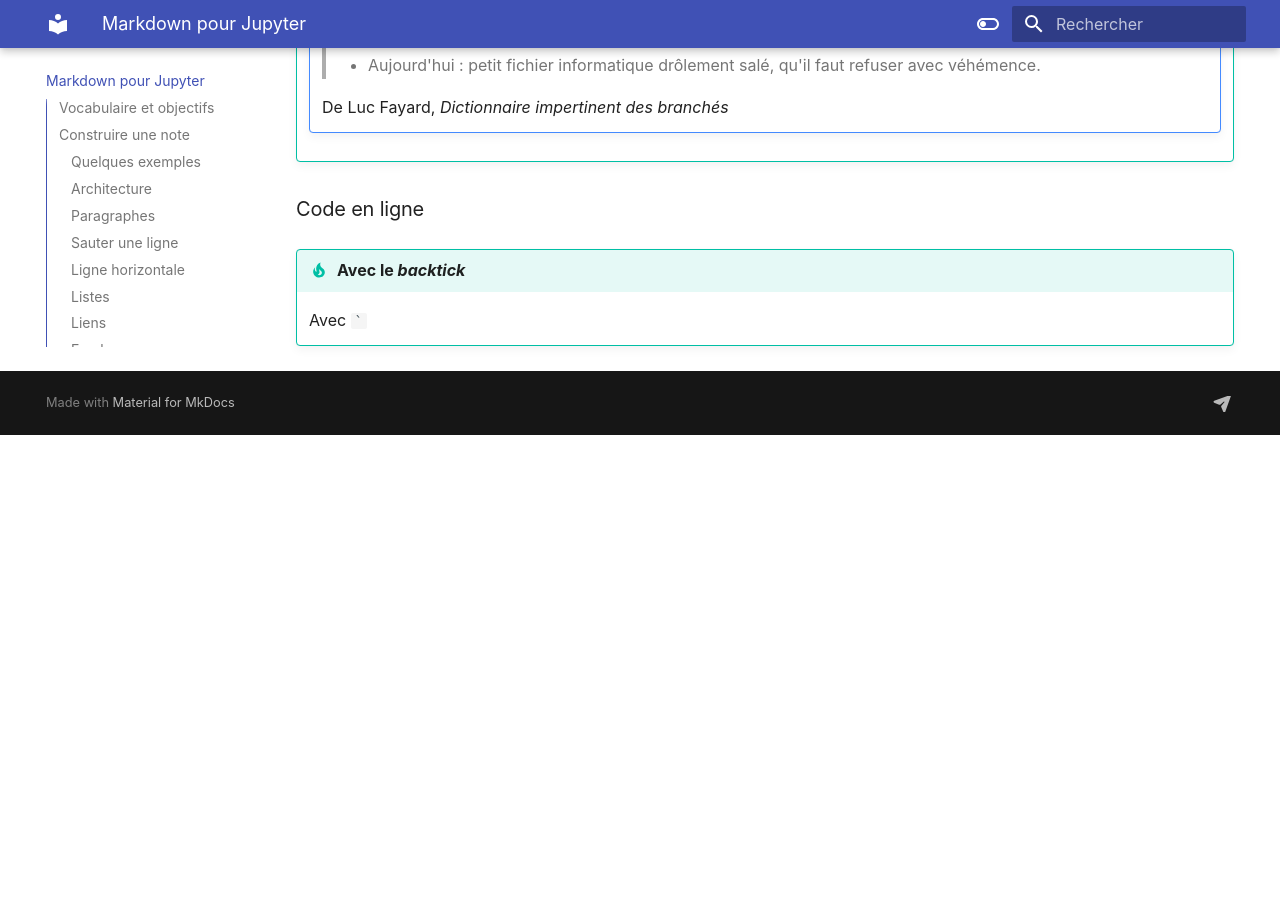
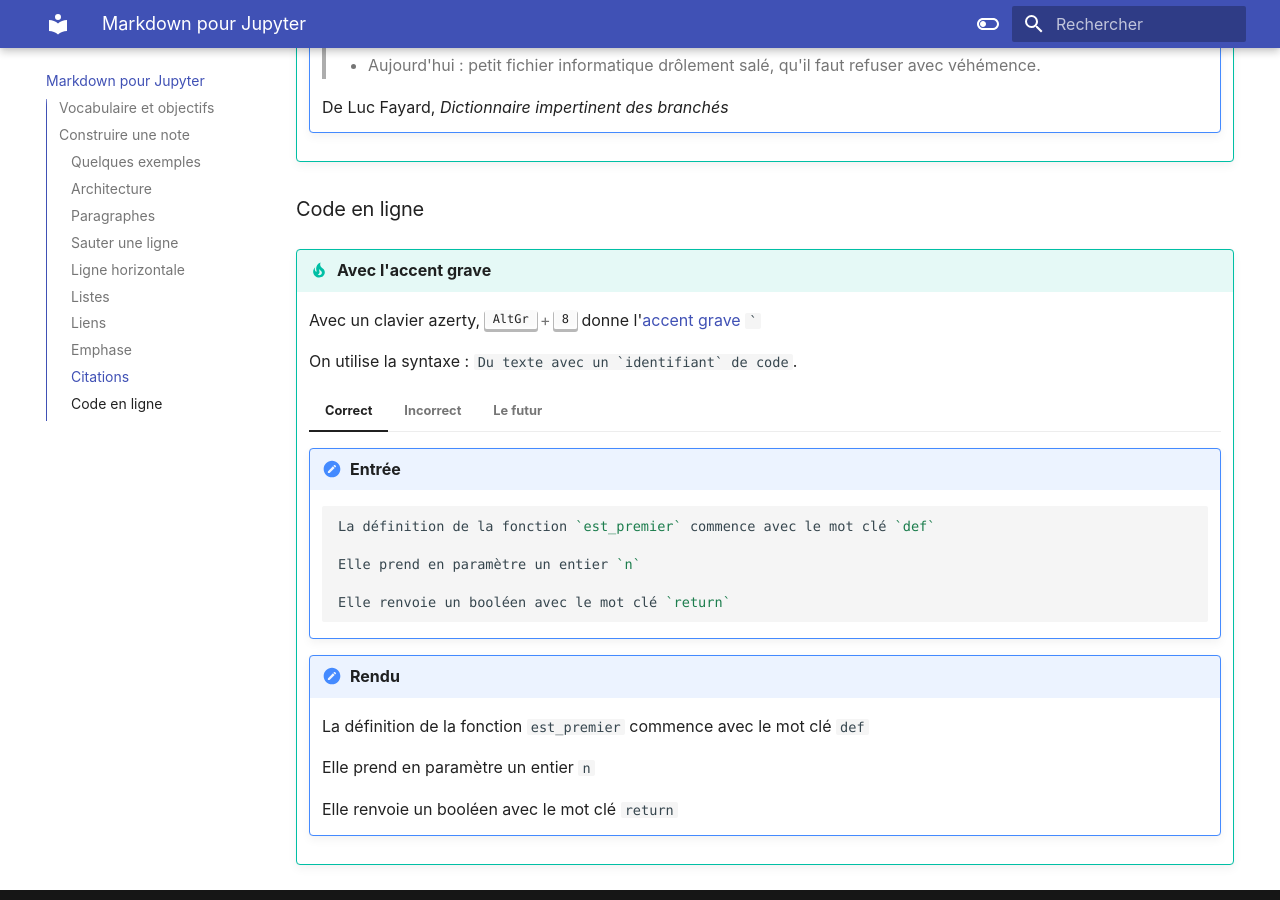
Before and after one commit to lilabidi/Learn-mkdocs, an MkDocs documentation site: the page built from docs/markdown-jupyter.md, in a window 1280 px wide and 900 px high, scrolled down 9417 px. Built offline with MkDocs 1.6.1 and Material for MkDocs 9.7.7, drawn with Linux system fonts in a browser that asks for light colours; before the commit the page ends 9852 px from its top, so only the background shows below that.

Commit message:
code en ligne

````diff
--- a/docs/markdown-jupyter.md
+++ b/docs/markdown-jupyter.md
@@ -24,7 +24,6 @@
     Nous utiliserons ici la partie commune à toute les versions, avec le style le plus commun possible, ce sera en particulier utile pour travaille avec **Jupyter**.
 
     Dans la partie suivante nous travaillerons avec certaines facilités offertes par **MkDocs**.
-
 
 !!! example "D'autres tutoriels"
     === "En anglais"
@@ -59,10 +58,12 @@
 
     === "Correct"
         !!! note "Entrée"
+
             ```markdown
             # Mon super titre
 
             Mon premier paragraphe.
+
             ```
         !!! done "Rendu"
             <big><strong>Mon super titre</strong></big>
@@ -85,6 +86,7 @@
     ??? example "Example concret"
 
         Pour cette page, le brouillon de structure a commencé ainsi
+
         ```markdown
         # Les bases du Markdown
 
@@ -140,14 +142,17 @@
 
     === "Correct"
         !!! note "Entrée"
+
             ```markdown
             Lorem ipsum dolor sit amet, consectetur adipiscing elit. Proin at cursus nibh, et lobortis mauris. Sed tempus turpis quis turpis pulvinar, ac vehicula dui convallis. Phasellus tempus massa quam, ac mollis libero cursus eget. Donec convallis a nisl vitae scelerisque. Ut vel nisl id augue ullamcorper lobortis at id dolor.
             ```
+
         !!! done "Rendu"
             Lorem ipsum dolor sit amet, consectetur adipiscing elit. Proin at cursus nibh, et lobortis mauris. Sed tempus turpis quis turpis pulvinar, ac vehicula dui convallis. Phasellus tempus massa quam, ac mollis libero cursus eget. Donec convallis a nisl vitae scelerisque. Ut vel nisl id augue ullamcorper lobortis at id dolor.
 
     === "Incorrect"
         !!! note "Entrée"
+
             ```markdown
                 Lorem ipsum dolor sit amet, consectetur adipiscing elit. Proin at cursus nibh, et lobortis mauris. Sed tempus turpis quis turpis pulvinar, ac vehicula dui convallis. Phasellus tempus massa quam, ac mollis libero cursus eget. Donec convallis a nisl vitae scelerisque. Ut vel nisl id augue ullamcorper lobortis at id dolor.
             ```
@@ -155,6 +160,7 @@
         Le texte devient du code en bloc, avec une police à chasse fixe.
 
         !!! warning "Rendu"
+
             <pre>
             Lorem ipsum dolor sit amet, consectetur adipiscing elit. Proin at cursus nibh, et lobortis mauris. Sed tempus turpis quis turpis pulvinar, ac vehicula dui convallis. Phasellus tempus massa quam, ac mollis libero cursus eget. Donec convallis a nisl vitae scelerisque. Ut vel nisl id augue ullamcorper lobortis at id dolor.
             </pre>
@@ -166,20 +172,24 @@
 
     === "Correct"
         !!! note "Entrée"
+
             ```markdown
             ligne1
             ligne2
             ```
+
         !!! done "Rendu"
             ligne1
             ligne2
 
     === "Incorrect"
         !!! note "Entrée"
+
             ```markdown
             ligne1
             ligne2
             ```
+
         !!! done "Rendu"
             ligne1
             ligne2
@@ -197,13 +207,13 @@
     - Certains éditeurs de texte suppriment les espaces de fin de ligne ; votre document serait modifié !
     - **Conseil** : il est possible, avec son éditeur, d'afficher discrètement les espaces ; c'est une bonne pratique.
 
-
 ### Ligne horizontale
 
 !!! tip "Séparer deux paragraphes"
     On utilise `---` entre les deux paragraphes, avec des lignes vides.
 
     !!! note "Entrée"
+
         ```markdown
         Paragraphe 1...
 
@@ -233,6 +243,7 @@
 
     !!! abstract "Liste à puce"
         !!! note "Entrée"
+
             ```markdown
             Markdown est **très** utilisé sur de _nombreux_ forums
 
@@ -258,6 +269,7 @@
 
         Pour information, la traduction pour le navigateur.
         ??? info "Code HTML"
+
             ```html
             <p>Markdown est <strong>très</strong> utilisé sur de <em>nombreux</em> forums</p>
             <ul>
@@ -277,6 +289,7 @@
 
     !!! example "Liste numérotée"
         !!! note "Entrée"
+
             ```markdown
             Pour une liste numérotée, la numérotation est automatique !
 
@@ -300,6 +313,7 @@
 
         Pour information, la traduction pour le navigateur.
         ??? info "Code HTML"
+
             ```html
             <p>Pour une liste numérotée, la numérotation est automatique !</p>
             <ol>
@@ -327,6 +341,7 @@
 
     === "Adresse web"
         !!! note "Entrée"
+
             ```markdown
             Voici [un lien](https://startpage.com/) vers un moteur de recherche.
             ```
@@ -336,6 +351,7 @@
 
     === "Adresse mail"
         !!! note "Entrée"
+
             ```markdown
             Pour [écrire](mailto:john.doe@mail.com) à quelqu'un.
             ```
@@ -345,6 +361,7 @@
 
     === "Numéro de téléphone"
         !!! note "Entrée"
+
             ```markdown
             Pour [contacter rapidement](tel:+33 1 234 567 890) ce numéro.
             ```
@@ -385,6 +402,7 @@
             Du _texte en italique_ entouré de la balise tiret bas *ou* une étoile.
 
         ??? info "HTML"
+
             ```html
             <p>Du <em>texte en italique</em> entouré de la balise tiret bas <em>ou</em> une étoile.</p>
             ```
@@ -393,6 +411,7 @@
         L'astérisque est recommandé sur le tiret-bas.
 
         !!! note "Entrée"
+
             ```markdown
             Du **texte en gras** entouré de la balise double étoile, __ou__ double tiret bas.
             ```
@@ -402,26 +421,31 @@
 
 
         ??? info "HTML"
+
             ```html
             <p>Du <strong>texte en gras</strong> entouré de la balise double étoile, <strong>ou</strong> double tiret bas.</p>
             ```
 
     === "Des mélanges"
         !!! note "Entrée"
+
             ```markdown
             **_Un_** exemple _avec_ tous *les* cas *__possibles__*, **fort1** ou __fort2__.
             ```
+
         !!! done "Rendu"
             **_Un_** exemple _avec_ tous *les* cas *__possibles__*, **fort1** ou __fort2__.
 
 
         ??? info "HTML"
+
             ```html
             <p><strong><em>Un</em></strong> exemple <em>avec</em> tous <em>les</em> cas <em><strong>possibles</strong></em>, <strong>fort1</strong> ou <strong>fort2</strong>.</p>
             ```
 
 !!! warning "Recommandation"
     !!! note "Entrée"
+
         ```markdown
         - Pour l'emphase faible, _un_ tiret-bas.
         - Pour l'emphase forte, **deux** astérisques.
@@ -438,6 +462,7 @@
 
     === "Exemple simple"
         !!! note "Entrée"
+
             ```markdown
             > **Cookie** :
             >
@@ -461,6 +486,7 @@
         L'un dit « Salut ; À+», l'autre dit « Bonjour ; Merci ».
 
         !!! note "Entrée"
+
             ```markdown
             Salut, c'est bon pour dimanche, pour le reste je réponds dans le corps du mail.
             À+
@@ -504,8 +530,65 @@
             > Alors, je pense que...
             > Merci et bonne journée
 
-
 ### Code en ligne
 
-!!! tip "Avec le _backtick_"
-    Avec `` ` ``
+!!! tip "Avec l'accent grave"
+    Avec un clavier azerty, ++altgr+8++ donne l'[accent grave](https://fr.wikipedia.org/wiki/Accent_grave) `` ` ``
+
+    On utilise la syntaxe : ``Du texte avec un `identifiant` de code``.
+
+    === "Correct"
+        !!! note "Entrée"
+
+            ```markdown
+            La définition de la fonction `est_premier` commence avec le mot clé `def`
+
+            Elle prend en paramètre un entier `n`
+
+            Elle renvoie un booléen avec le mot clé `return`
+            ```
+
+        !!! done "Rendu"
+            La définition de la fonction `est_premier` commence avec le mot clé `def`
+
+            Elle prend en paramètre un entier `n`
+
+            Elle renvoie un booléen avec le mot clé `return`
+
+    === "Incorrect"
+        !!! note "Entrée"
+
+            ```markdown
+            La définition de la fonction _est_premier_ commence avec le mot clé **def**
+
+            Elle prend en paramètre un entier _n_
+
+            Elle renvoie un booléen avec le mot clé **return**
+            ```
+
+        !!! done "Rendu"
+            La définition de la fonction _est_premier_ commence avec le mot clé **def**
+
+            Elle prend en paramètre un entier _n_
+
+            Elle renvoie un booléen avec le mot clé **return**
+
+    === "Le futur"
+        !!! note "Entrée"
+
+            ```markdown
+            La définition de la fonction `#!py3 est_premier` commence avec le mot clé `#!py3 def`
+
+            Elle prend en paramètre un entier `#!py3 n`
+
+            Elle renvoie un booléen avec le mot clé `#!py3 return`
+            ```
+
+        !!! done "Rendu"
+            La définition de la fonction `#!py3 est_premier` commence avec le mot clé `#!py3 def`
+
+            Elle prend en paramètre un entier `#!py3 n`
+
+            Elle renvoie un booléen avec le mot clé `#!py3 return`
+
+        Ceci n'est possible qu'avec MkDocs, on peut donc avoir la coloration syntaxique en ligne avec des langages variés. Nous y reviendrons plus tard.
````
